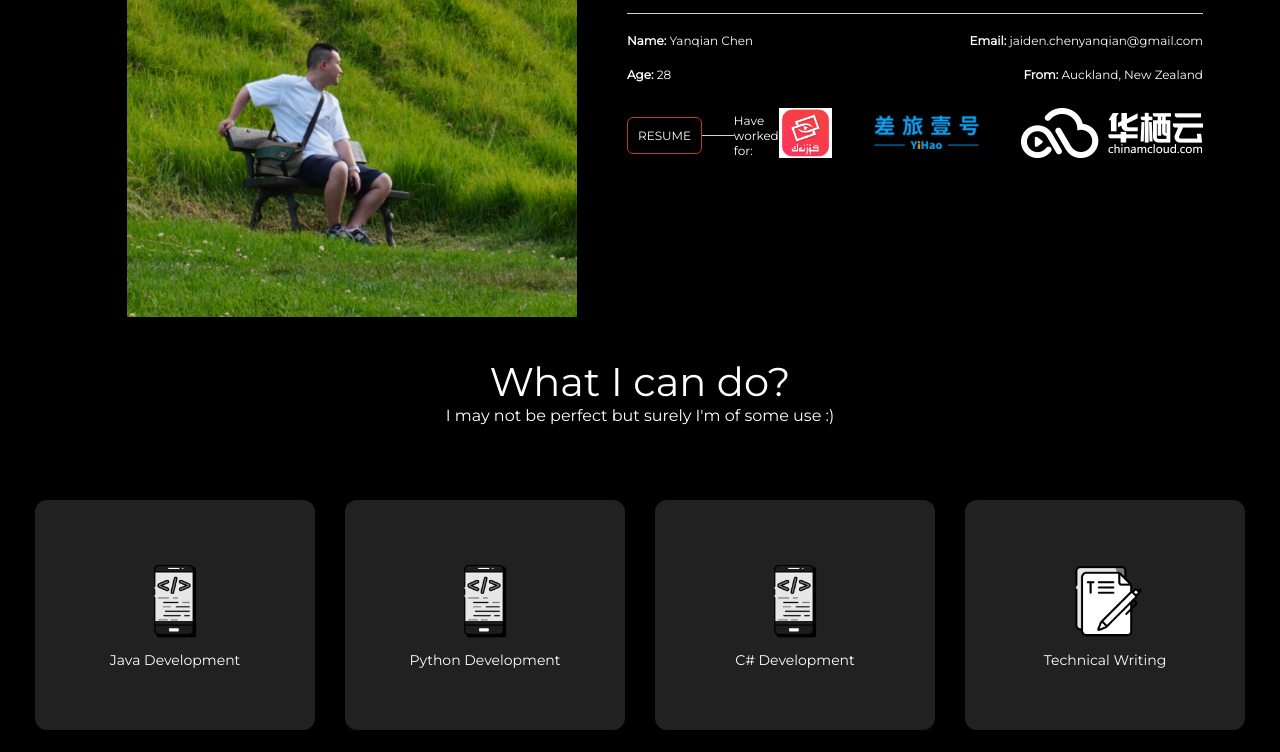
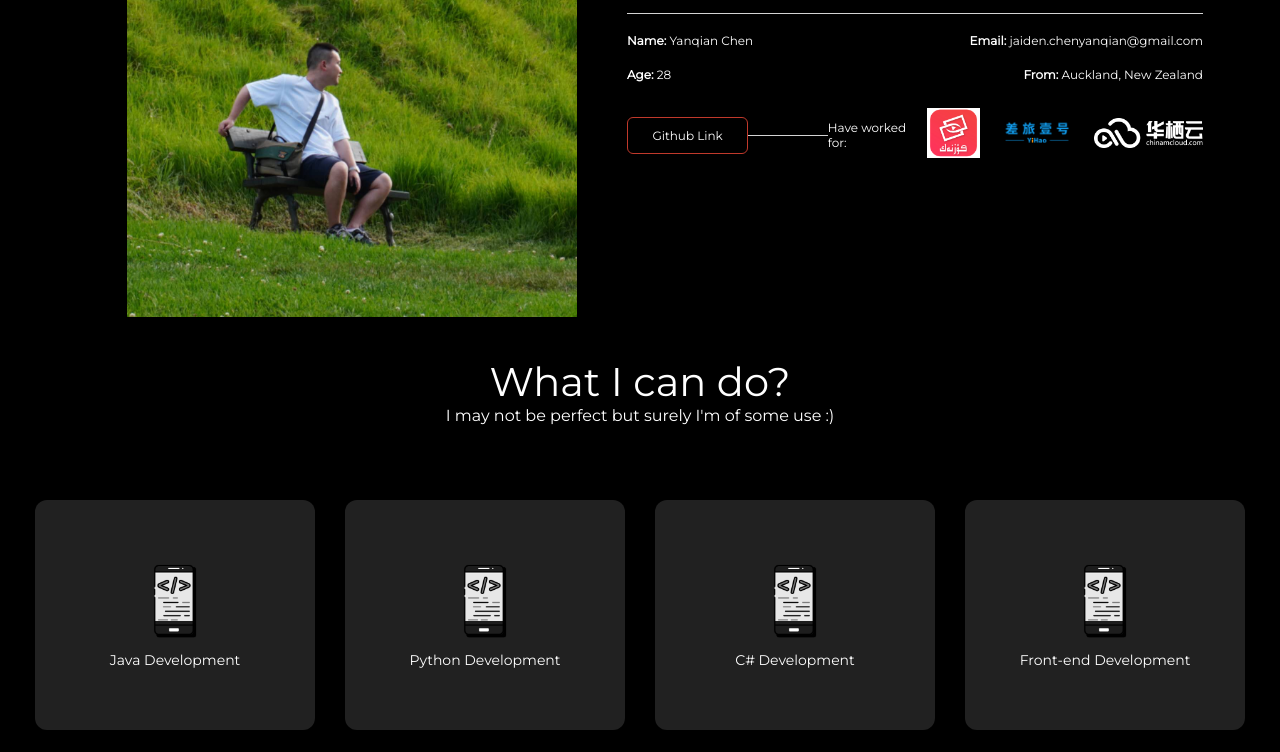
Before and after one commit to moumchen/portfolio, a plain HTML site: page index.html in a window 1280 px wide. Shown: the part 1001-1753 px from the top of the page. Drawn offline with Linux system fonts and the light colour scheme; a script that the page names is missing.

Commit message:
fix: work experiences.

```diff
--- a/index.html
+++ b/index.html
@@ -597,7 +597,7 @@
 <div class="main">
     <div class="home-body">
         <section class="navbar">
-            <div> <span class="brand">Yanqian Chen's Portfolio</span></div>
+            <div><span class="brand">Yanqian Chen's Portfolio</span></div>
             <div class="labels">
                 <a class="navbar-label" href="#">HOME</a>
                 <a class="navbar-label" href="#about">ABOUT</a>
@@ -673,11 +673,15 @@
                     </div>
                     <div style="height: 25px"></div>
                     <div class="work-row">
-                        <a class="app-button" href="https://github.com/moumchen/" target="_blank"><span class="label">RESUME</span></a>
-                        <div class="divider" style="width: 80px"></div> <span class="label">Have worked for:</span>
-                        <a class="work-item" href="http://www.koznak.tv/" target="_blank"><img height="50" src="https://moumchen.github.io/portfolio/images/work/kuozi.png"/></a>
-                        <a class="work-item" href="https://www.517la.com/" target="_blank"><img height="50" src="https://moumchen.github.io/portfolio/images/work/tmc-logo.png"/></a>
-                        <a class="work-item" href="https://www.chinamcloud.com/" target="_blank"><img height="50" src="https://moumchen.github.io/portfolio/images/work/chinamcloud.png"/></a>
+                        <a class="app-button" href="https://github.com/moumchen/" target="_blank"><span class="label">Github Link</span></a>
+                        <div class="divider" style="width: 80px"></div>
+                        <span class="label">Have worked for:</span>
+                        <a class="work-item" href="http://www.koznak.tv/" target="_blank"><img height="50"
+                                                                                               src="https://moumchen.github.io/portfolio/images/work/kuozi.png"/></a>
+                        <a class="work-item" href="https://www.517la.com/" target="_blank"><img height="30"
+                                                                                                src="https://moumchen.github.io/portfolio/images/work/tmc-logo.png"/></a>
+                        <a class="work-item" href="https://www.chinamcloud.com/" target="_blank"><img height="30"
+                                                                                                      src="https://moumchen.github.io/portfolio/images/work/chinamcloud.png"/></a>
                     </div>
                 </div>
             </div>
@@ -697,6 +701,10 @@
                 <div class="service-card">
                     <img height="80" src="https://moumchen.github.io/portfolio/images/services/app.png"/>
                     <span class="service-title">C# Development</span>
+                </div>
+                  <div class="service-card">
+                    <img height="80" src="https://moumchen.github.io/portfolio/images/services/app.png"/>
+                    <span class="service-title">Front-end Development</span>
                 </div>
                 <div class="service-card">
                     <img height="80" src="https://moumchen.github.io/portfolio/images/services/blog.png"/>
```
Lines whose indentation alone changed are shown as unchanged.
